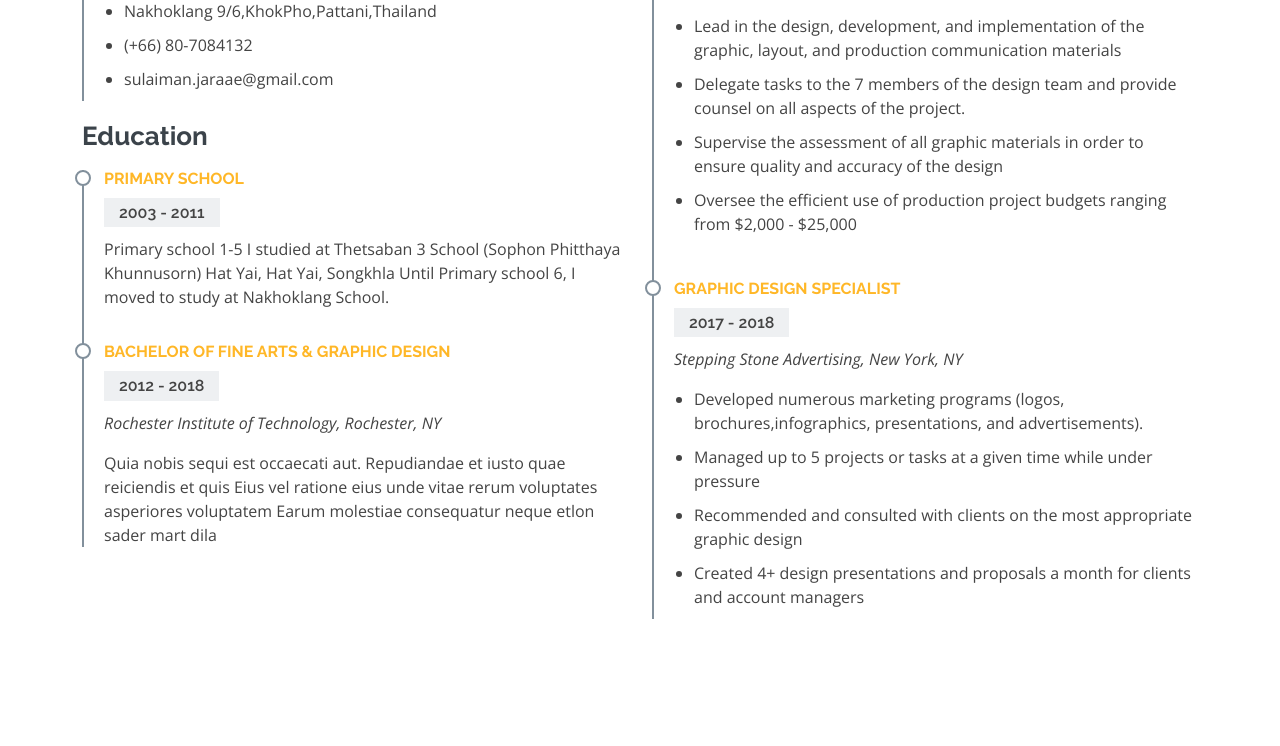
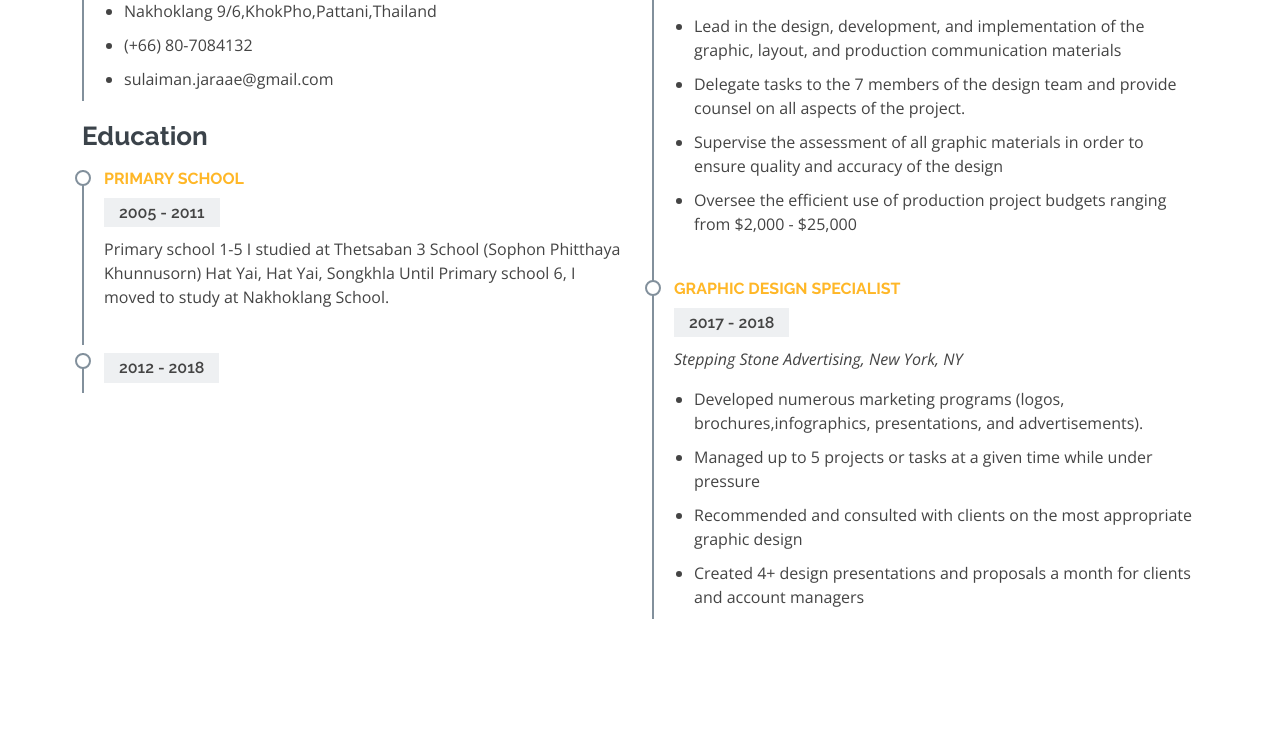
Before and after one commit to Sulaiman2619/Web-Programming, a Django app: template Web Programming/templates/home.html in a window 1280 px wide. Shown: the part 2176-2922 px from the top of the page. Run offline with Django 3.2, Linux system fonts and the light colour scheme; the template is opened without the code that fills it, so the values that code supplies are empty; some libraries are stand-ins or nearby versions.

Commit message:
Update home.html

```diff
--- a/Web Programming/templates/home.html
+++ b/Web Programming/templates/home.html
@@ -219,18 +219,15 @@
             <h3 class="resume-title">Education</h3>
             <div class="resume-item">
               <h4>Primary school</h4>
-              <h5>2003 - 2011</h5>
+              <h5>2005 - 2011</h5>
               <p>Primary school 1-5 I studied at Thetsaban 3 School (Sophon Phitthaya Khunnusorn) Hat Yai, Hat Yai, Songkhla
                 Until Primary school 6, I moved to study at Nakhoklang School.
               </p>
             </div>
             <div class="resume-item">
-              <h4>Bachelor of Fine Arts &amp; Graphic Design</h4>
+              <h4></h4>
               <h5>2012 - 2018</h5>
-              <p><em>Rochester Institute of Technology, Rochester, NY</em></p>
-              <p>Quia nobis sequi est occaecati aut. Repudiandae et iusto quae reiciendis et quis Eius vel ratione eius
-                unde vitae rerum voluptates asperiores voluptatem Earum molestiae consequatur neque etlon sader mart
-                dila</p>
+              <p></p>
             </div>
           </div>
           <div class="col-lg-6">
```
